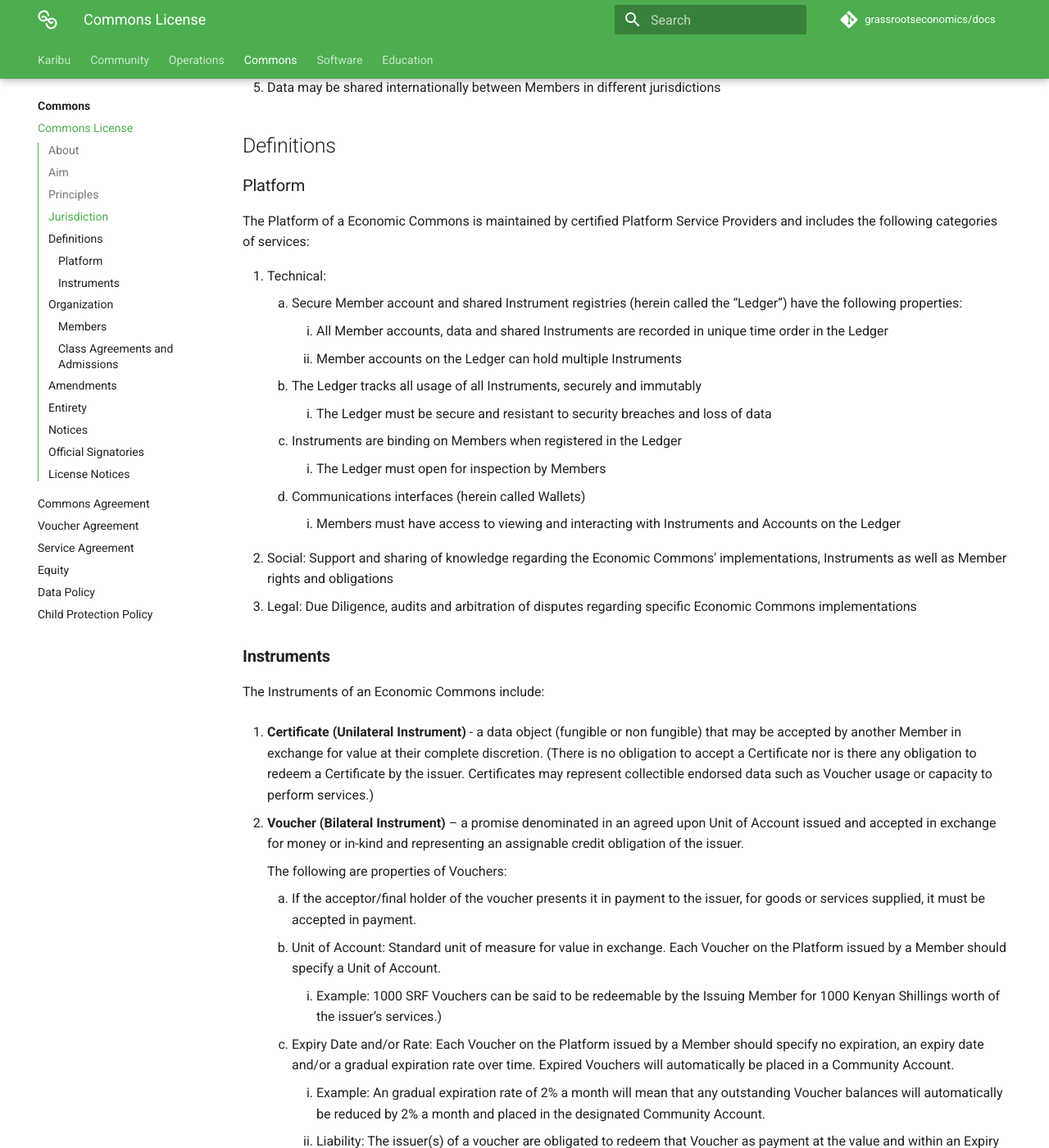
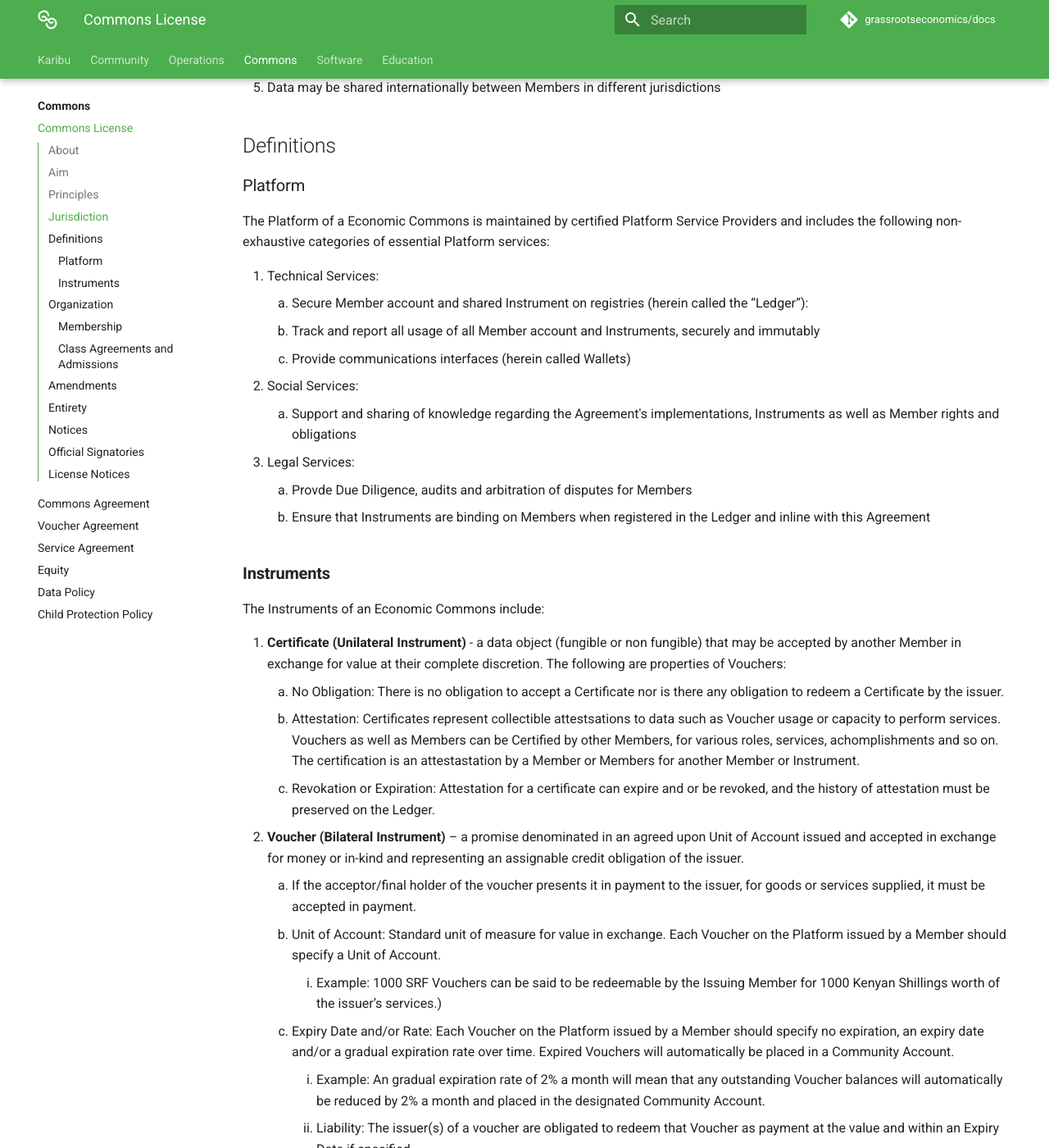
Before and after one commit to grassrootseconomics/docs.grassecon.org, an MkDocs documentation site: the page built from docs/commons/license.md, in a window 1280 px wide and 1400 px high, scrolled down 1123 px. Shown: the whole window at 82% size. Built offline with MkDocs 1.6.1 and Material for MkDocs 9.7.7, drawn with Linux system fonts in a browser that asks for light colours; comment, search, counter and statistics services are not loaded; some of the changed text lies outside the part shown.

Commit message:
license 1.12

```diff
--- a/docs/commons/license.md
+++ b/docs/commons/license.md
@@ -2,7 +2,7 @@
 
 ## About
 
-This license defines an Economic Commons Agreement for general implementation as an open association of people and organizations, where mutually defined Instruments are utilized by (General Members) who jointly oversee active stewards (Service Providers) subject to passive custodians (Guardians) with protective governance rights of arbitration and final veto.
+This license defines an Economic Commons Agreement for general implementation as an open association of people and organizations, where mutually defined Instruments are utilized by General Members who jointly oversee Platform Service Providers as active stewards, subject to passive custodians (Guardians) with protective governance rights of arbitration and final veto.
 
 Usage or incorporation of this license must ratify following Aims, Principles, Jurisdiction, Definitions, Organization and Notices
 
@@ -41,33 +41,28 @@
 
 ### Platform
 
-The Platform of a Economic Commons is maintained by certified Platform Service Providers and includes the following categories of services:
+The Platform of a Economic Commons is maintained by certified Platform Service Providers and includes the following non-exhaustive categories of essential Platform services:
 
-1. Technical:
-    1. Secure Member account and shared Instrument registries (herein called the “Ledger”) have the following properties:
-        1. All Member accounts, data and shared Instruments are recorded in unique time order in the Ledger
-        2. Member accounts on the Ledger can hold multiple Instruments
-    2. The Ledger tracks all usage of all Instruments, securely and immutably
-        3. The Ledger must be secure and resistant to security breaches and loss of data
-    3. Instruments are binding on Members when registered in the Ledger
-        4. The Ledger must open for inspection by Members
-    4. Communications interfaces (herein called Wallets)
-        5. Members must have access to viewing and interacting with Instruments and Accounts on the Ledger
-2. Social: Support and sharing of knowledge regarding the Economic Commons' implementations, Instruments as well as Member rights and obligations
-3. Legal: Due Diligence, audits and arbitration of disputes regarding specific Economic Commons implementations
+1. Technical Services:
+    1. Secure Member account and shared Instrument on registries (herein called the “Ledger”):
+    2. Track and report all usage of all Member account and Instruments, securely and immutably
+    4. Provide communications interfaces (herein called Wallets)
+2. Social Services:
+    1. Support and sharing of knowledge regarding the Agreement's implementations, Instruments as well as Member rights and obligations
+3. Legal Services:
+    1. Provde Due Diligence, audits and arbitration of disputes for Members
+    1. Ensure that Instruments are binding on Members when registered in the Ledger and inline with this Agreement
 
 ### **Instruments**
 
 The Instruments of an Economic Commons include:
 
-
 1. **Certificate (Unilateral Instrument)** - a data object (fungible or non fungible) that may be accepted by another Member in exchange for value at their complete discretion.
-    (There is no obligation to accept a Certificate nor is there any obligation to redeem a Certificate by the issuer. Certificates may represent collectible endorsed data such as Voucher usage or capacity to perform services.)
-
+    The following are properties of Vouchers:
+    1. No Obligation: There is no obligation to accept a Certificate nor is there any obligation to redeem a Certificate by the issuer.
+    2. Attestation: Certificates represent collectible attestsations to data such as Voucher usage or capacity to perform services. Vouchers as well as Members can be Certified by other Members, for various roles, services, achomplishments and so on. The certification is an attestastation by a Member or Members for another Member or Instrument.
+    3. Revokation or Expiration: Attestation for a certificate can expire and or be revoked, and the history of attestation must be preserved on the Ledger.
 2. **Voucher (Bilateral Instrument)** – a promise denominated in an agreed upon Unit of Account issued and accepted in exchange for money or in-kind and representing an assignable credit obligation of the issuer.
-
-    The following are properties of Vouchers:
-
     1. If the acceptor/final holder of the voucher presents it in payment to the issuer, for goods or services supplied, it must be accepted in payment.
     2. Unit of Account: Standard unit of measure for value in exchange. Each Voucher on the Platform issued by a Member should specify a Unit of Account.
         1. Example: 1000 SRF Vouchers can be said to be redeemable by the Issuing Member for 1000 Kenyan Shillings worth of the issuer’s services.)
@@ -78,7 +73,7 @@
 
 ## Organization
 
-### Members
+### Membership
 
 A Member of an Economic Commons is an individual person, organization or an association of Members with a common purpose, who ratify and Implement a Economic Commons it or use implemented Economic Commons Instruments as per their local needs.
 
@@ -87,15 +82,16 @@
 1. **General Members**:
     1. Right to utilize all Economic Commons-defined Instruments
     2. Right to hold or delegate custodianship of Ledger Accounts and Instruments
-    3. Right to vote on the usage of their issued Instruments in a Community Fund.
-    4. Right to view all Instrument data kept on the Ledger.
-    5. Obligation to report Members that don't comply to this Agreement or local laws.
-    6. Obligation to certify Platform Service Providers
-    7. Obligation to register any Instrument or Instrument usage on the Ledger
-    8. Obligation to contribute in money or in-kind the agreed upon development and operating costs of the Platform services as defined in Service Agreements under this Economic Commons Agreement.
-    9. Obligation to hold a means of secure identification in order to interact with a Ledger
+    3. Right to hold multiple Accounts and Instruments in the Ledger
+    4. Right to vote on the usage of their issued Instruments in a Community Fund.
+    5. Right to view and inspect all Accounts and Instrument kept on the Ledger.
+    6. Obligation to report Members that don't comply to this Agreement or local laws.
+    7. Obligation to certify Platform Service Providers
+    8. Obligation to register any Instrument or Instrument usage on the Ledger
+    9. Obligation to contribute in money or in-kind the agreed upon development and operating costs of the Platform services as defined in Service Agreements under this Economic Commons Agreement.
+    10. Obligation to hold a means of secure identification in order to interact with a Ledger
     10. Obligation to demonstrate technical and management capabilities and capacity to meet Instrument and other appropriate standards.
-2. **Platform Service Providers**: Hold a valid certification issued by Guardans.
+2. **Platform Service Providers**: Hold a valid Certificate
     1. Technical:
         1. Right to receive agreed development and operating costs and an agreed production share in respect of Platform services
         2. Right to use and migrate custodial Member Accounts and Instruments to an appropriate Ledger
@@ -104,6 +100,8 @@
         5. Obligation to hold and secure granted Member data and intellectual property jointly in common
         6. Obligation to provide Members access to their Ledger accounts and shared Instruments
         7. Obligation to provide a means of a secure identification to Members in order to interact with a Ledger
+	8. Obligation to all Member accounts, data and shared Instruments are recorded in unique time order in the Ledger
+	9. Obligation to utlize Ledgers that are secure and resistant to security breaches and loss of data
     2. Social:
         8. Right to make available non-confidential Member and Instrument data to the general public
         9. Obligation to provide training and education, administer Member service agreements, ensure confidential data transparency, oversee quality standards
```
